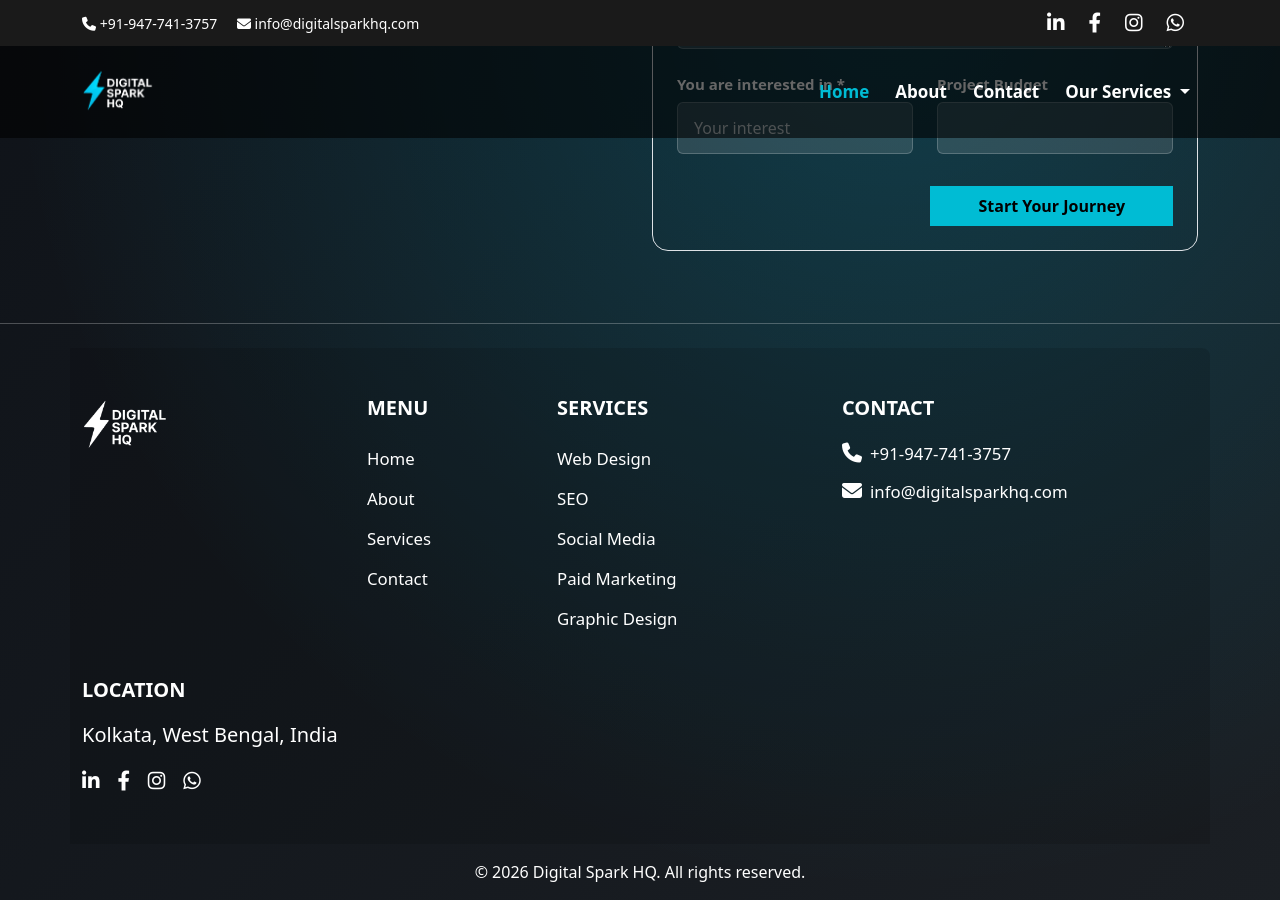
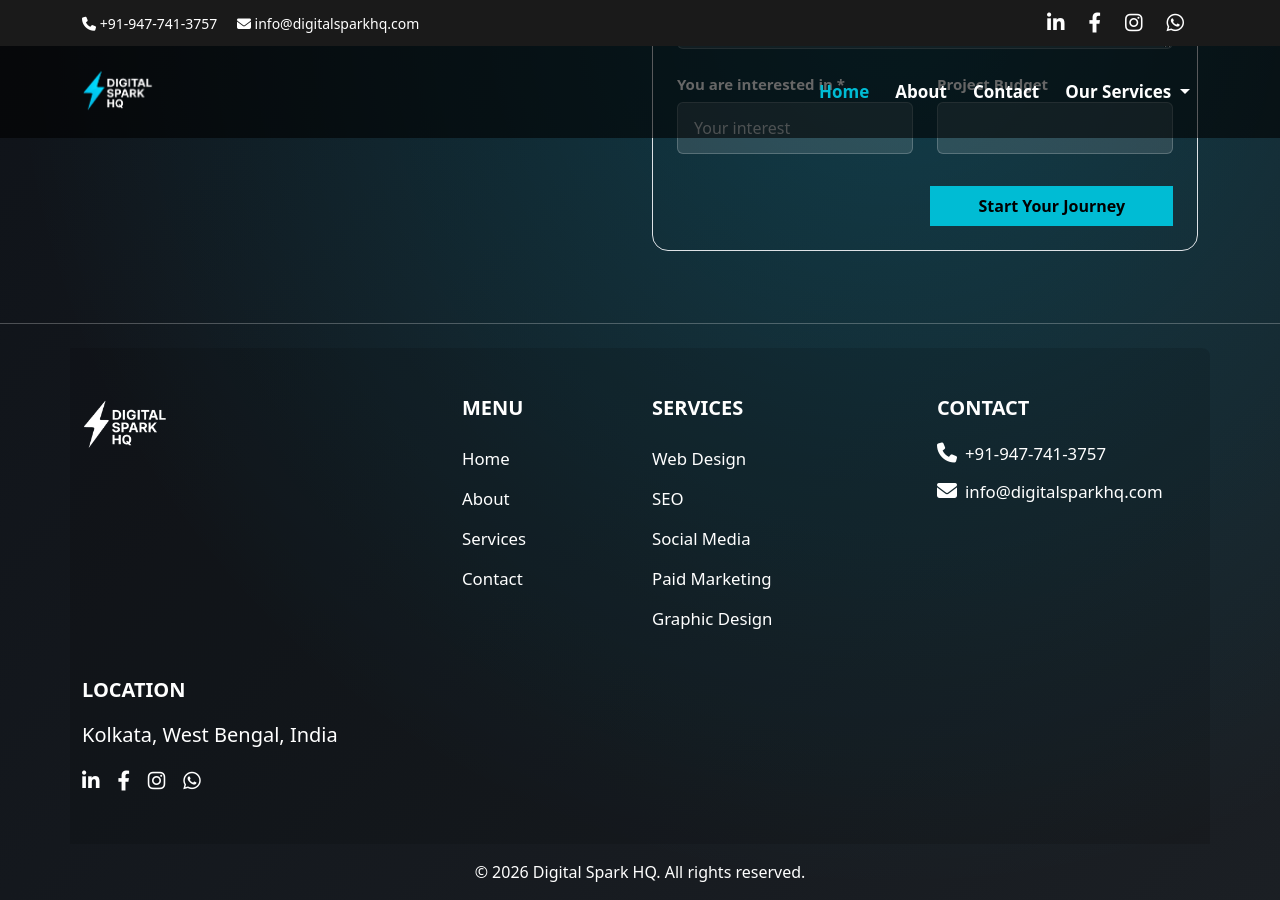
Before and after one commit to Iambiswajit-C/digitalsparkhq, a Jekyll site: the page built from index.md, in a window 1280 px wide and 900 px high, scrolled down 4328 px. Built offline with Jekyll 4.4.1, drawn with Linux system fonts in a browser that asks for light colours.

Commit message:
Update footer.html

```diff
--- a/_includes/footer.html
+++ b/_includes/footer.html
@@ -72,7 +72,7 @@
   <!-- Lower Section -->
   <div class="footer-bottom container py-5">
     <div class="row gy-4">
-      <div class="col-lg-3 mb-4 mb-lg-0">
+      <div class="col-lg-4 mb-4 mb-lg-0">
         <img src="{{ '/assets/images/logo.png' | relative_url }}" alt="Digital Spark HQ" class="footer-logo mb-3">
       </div>
       <div class="col-lg-2 mb-4 mb-lg-0">
```
